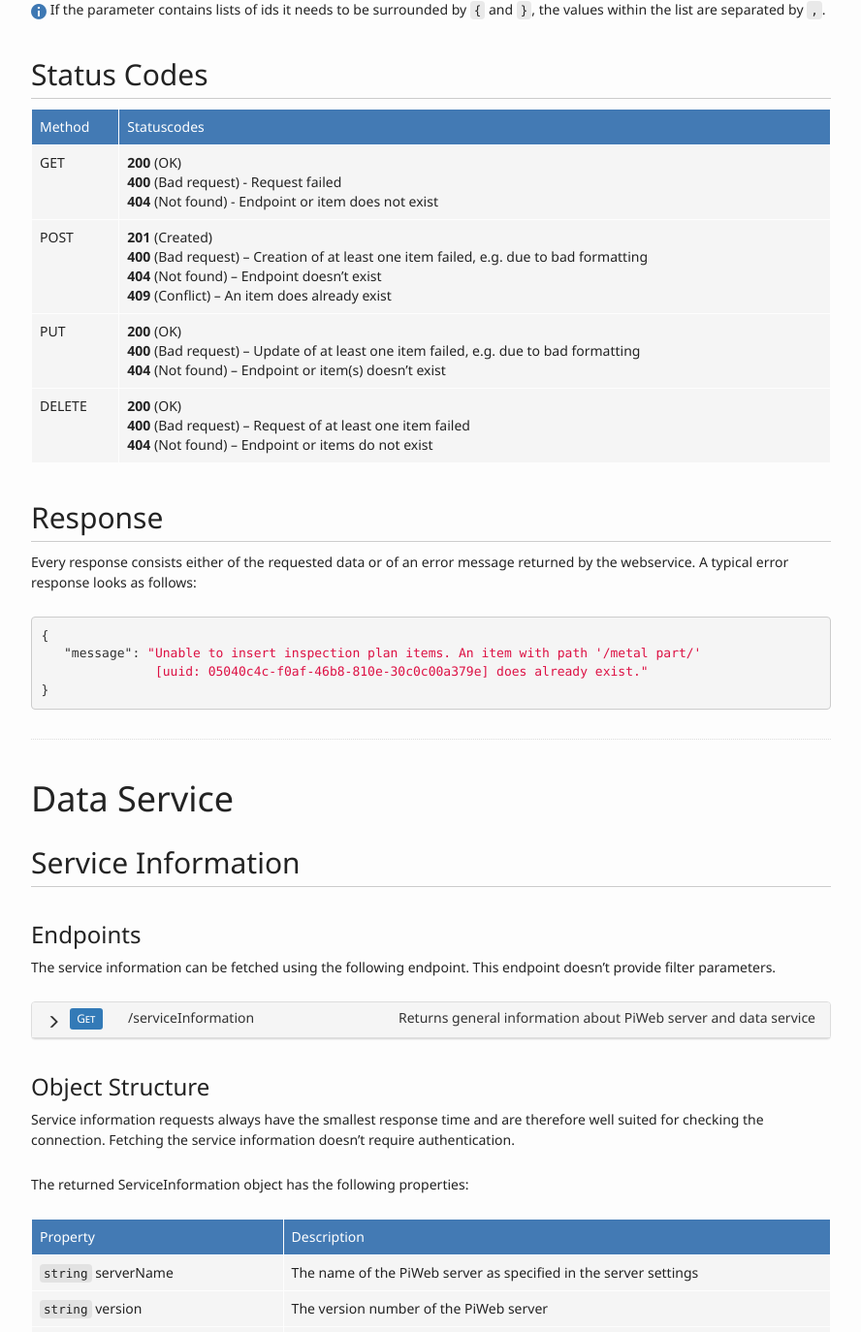
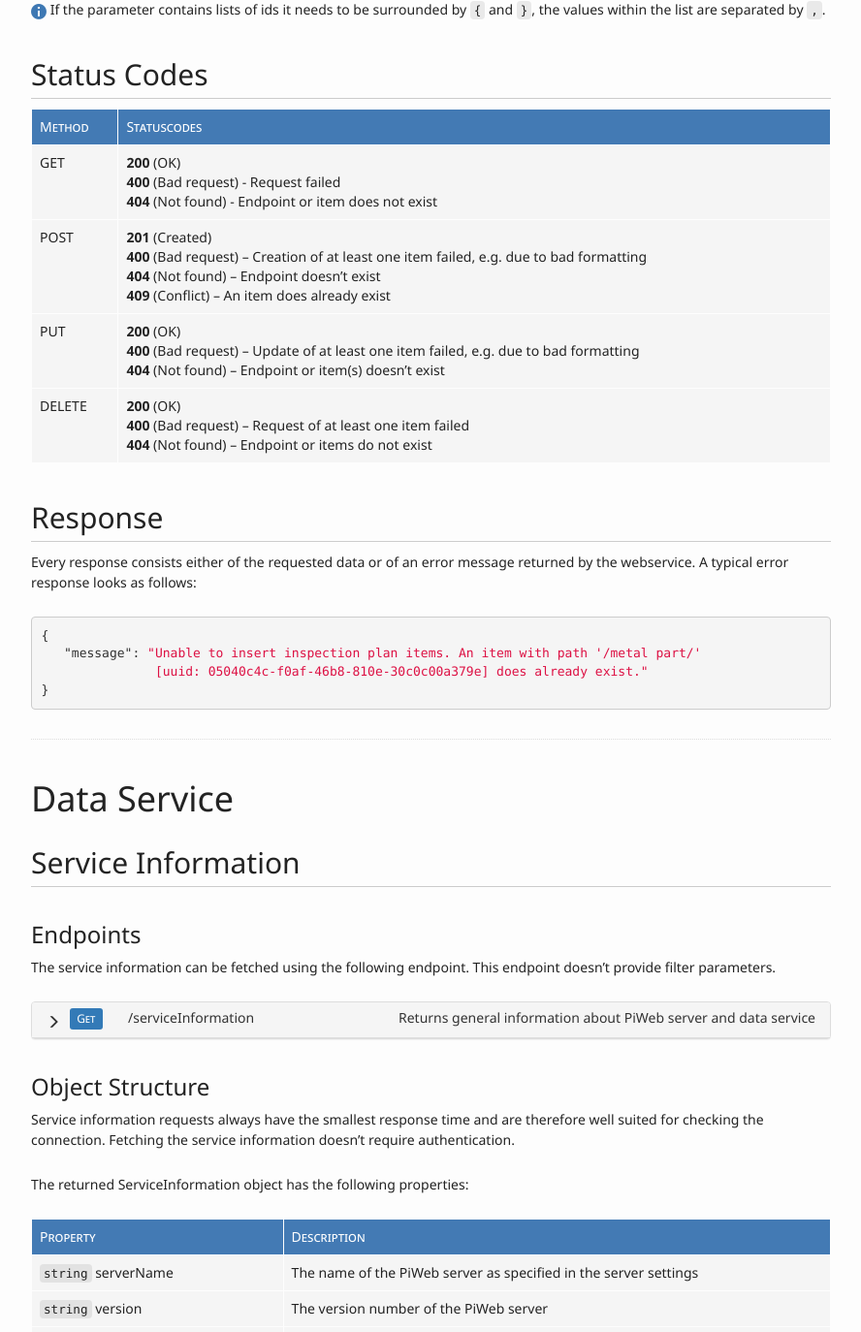
Before and after one commit to ZEISS-PiWeb/PiWeb-Api, a Jekyll site: the page built from _pages/01-restapi.md, in a window 1280 px wide. Shown: the part 1193-2567 px from the top of the page at 97% size, without its empty margins (338-1226 px from the left). Built offline with Jekyll 4.4.1, drawn with Linux system fonts in a browser that asks for light colours.

Commit message:
Update custom-styles.css

```diff
--- a/stylesheets/custom-styles.css
+++ b/stylesheets/custom-styles.css
@@ -304,6 +304,7 @@ ul.subNavList>li>a:hover {
 	font-weight: inherit;
 	border:0;
 	vertical-align: initial;
+	font-variant: small-caps;
 }
 
 .table>tbody>tr>td{
@@ -313,18 +314,6 @@ ul.subNavList>li>a:hover {
 
 .table th code{
 	color: #000;
-}
-
-.table-inline>thead>tr>th{
-	background: inherit;
-	color: inherit;
-	font-variant: small-caps;
-	border-bottom: 1px solid #CCC;
-}
-
-.table-inline>tbody>tr>td{
-	border-top: 1px solid #DDD;
-	background-color:inherit;
 }
 
 .glyphicon{
```
